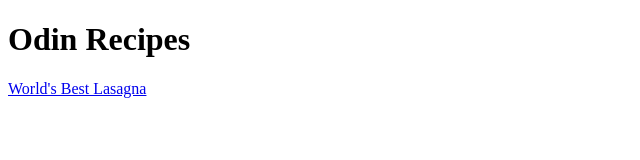
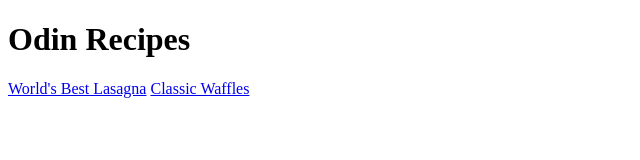
Before and after one commit to ps3ud/odin_recipes, a plain HTML site: page index.html in a window 1280 px wide. Shown: the whole page, without its empty margins (0-640 px from the left). Drawn offline with Linux system fonts and the light colour scheme.

Commit message:
Add link to waffles on index

```diff
--- a/index.html
+++ b/index.html
@@ -7,5 +7,6 @@
     <body>
         <h1>Odin Recipes</h1>
         <a href="./recipes/lasagna.html">World's Best Lasagna</a>
+        <a href="./recipes/waffles.html">Classic Waffles</a>
     </body>
 </html>
```
